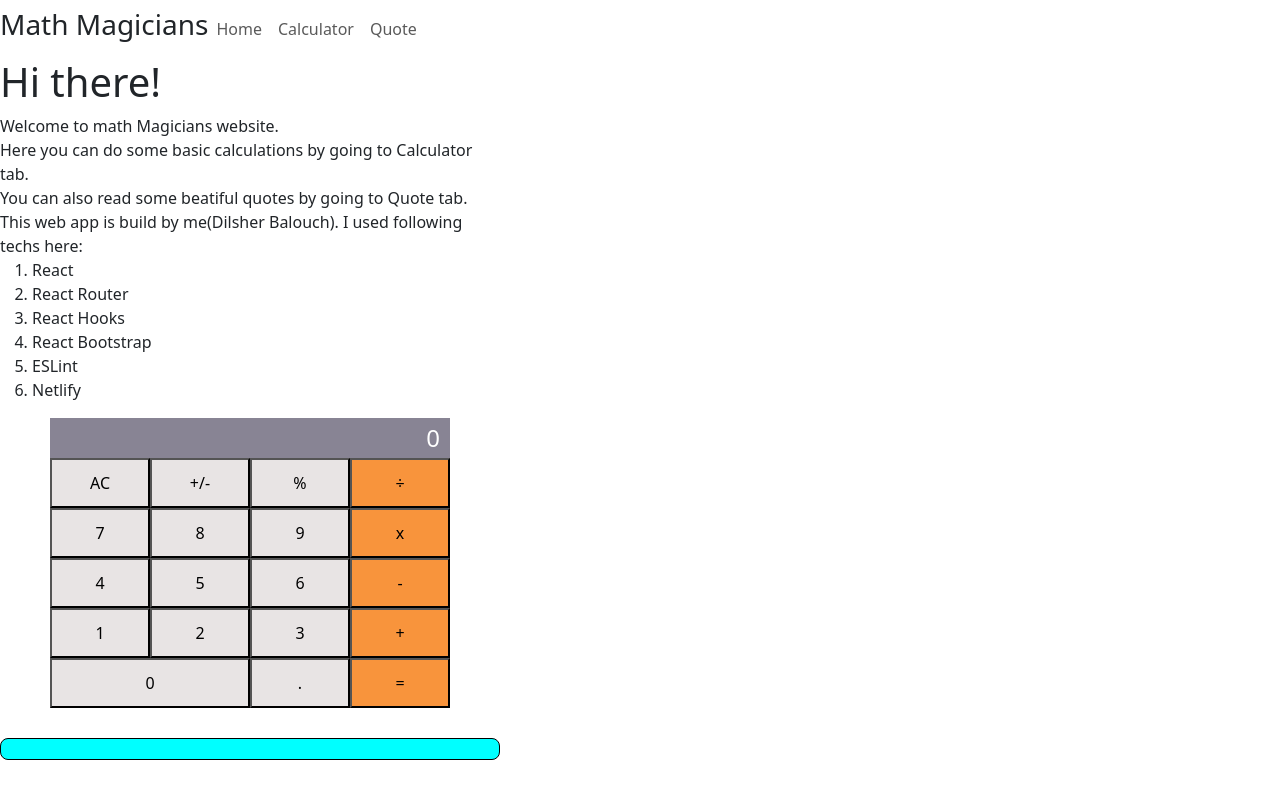
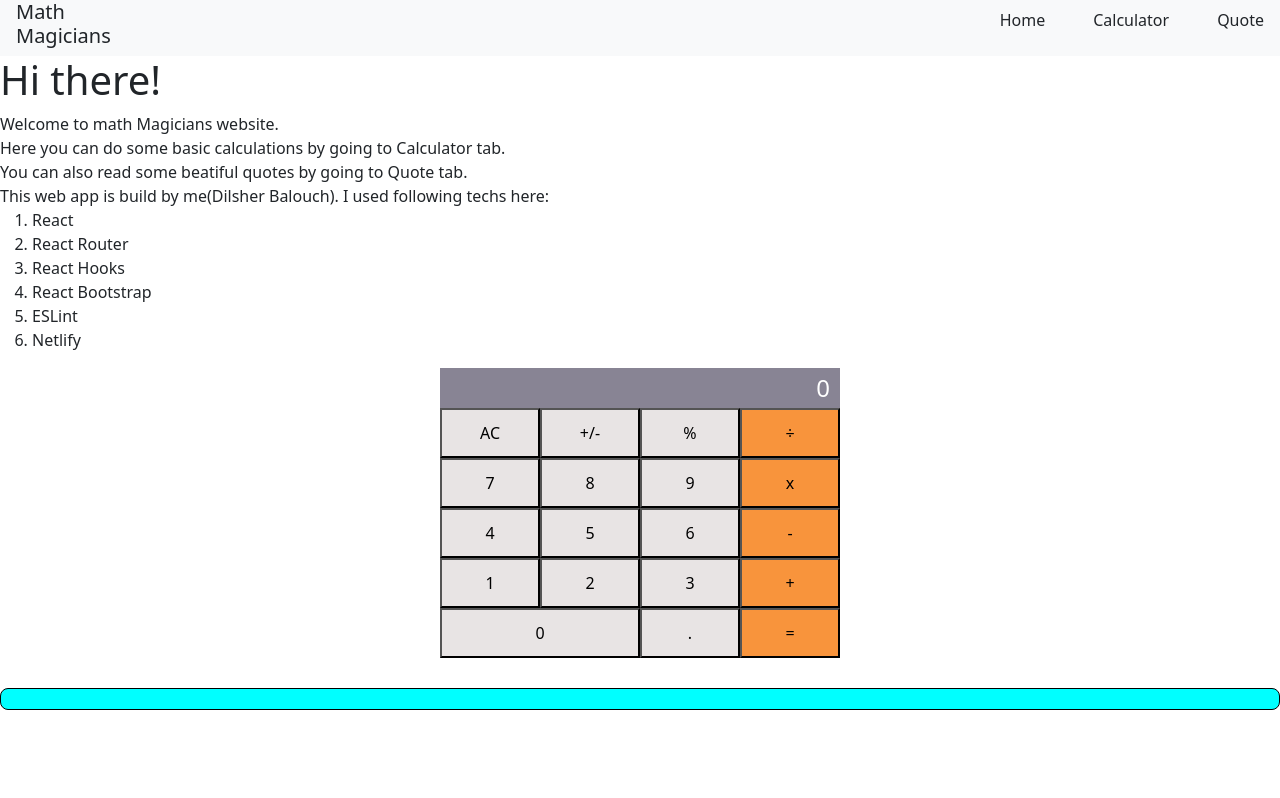
Before and after one commit to DilsherB/math-magician, a React (Create React App) app: page / in a window 1280 px wide. Built offline with nearby package versions, Linux system fonts and the light colour scheme; no server answers.

Commit message:
navbar completed.

```diff
--- a/src/App.css
+++ b/src/App.css
@@ -9,12 +9,12 @@
   padding: 0;
   box-sizing: border-box;
 }
-
+/*
 body {
   text-align: center;
   max-width: 500px;
   margin: 0 auto;
-}
+} */
 
 .calculator {
   max-width: 400px;
--- a/src/components/Menu.js
+++ b/src/components/Menu.js
@@ -1,29 +1,26 @@
 import React from "react";
 
-const Menu = () => {
+// Navbar component
+const Navbar = () => {
   const menuItems = {
     home: "Home",
     calculator: "Calculator",
     quote: "Quote",
   };
   return (
-    <div>
-      <nav className="navbar navbar-expand-lg navbar-light">
-        <h3>Math Magicians</h3>
-        {/* <div className="collapse navbar-collapse" id="navbarNav"> */}
-        <ul className="navbar-nav d-flex">
+    <div className="d-inline-flex px-3 w-100 bg-light">
+      <h5>Math Magicians</h5>
+      <ul className="d-flex justify-content-end gap-5 w-100 mt-2">
         {Object.keys(menuItems).map((item) => (
-            <li className="nav-item" key={item}>
-              <a className="nav-link" href={`#${item}`}>
+          <li key={item} className="list-group-item">
+            <a href={`#${item}`} className="text-decoration-none text-dark">
               {menuItems[item]}
             </a>
           </li>
         ))}
       </ul>
-        {/* </div> */}
-      </nav>
     </div>
   );
 };
 
-export default Menu;
+export default Navbar;
```
Lines whose indentation alone changed are shown as unchanged.
